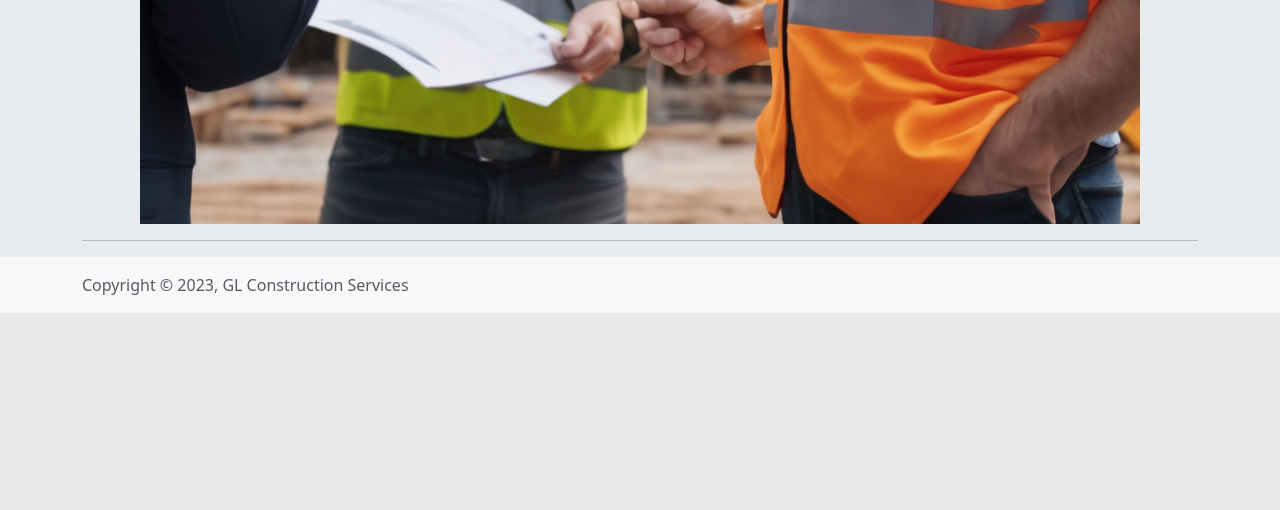
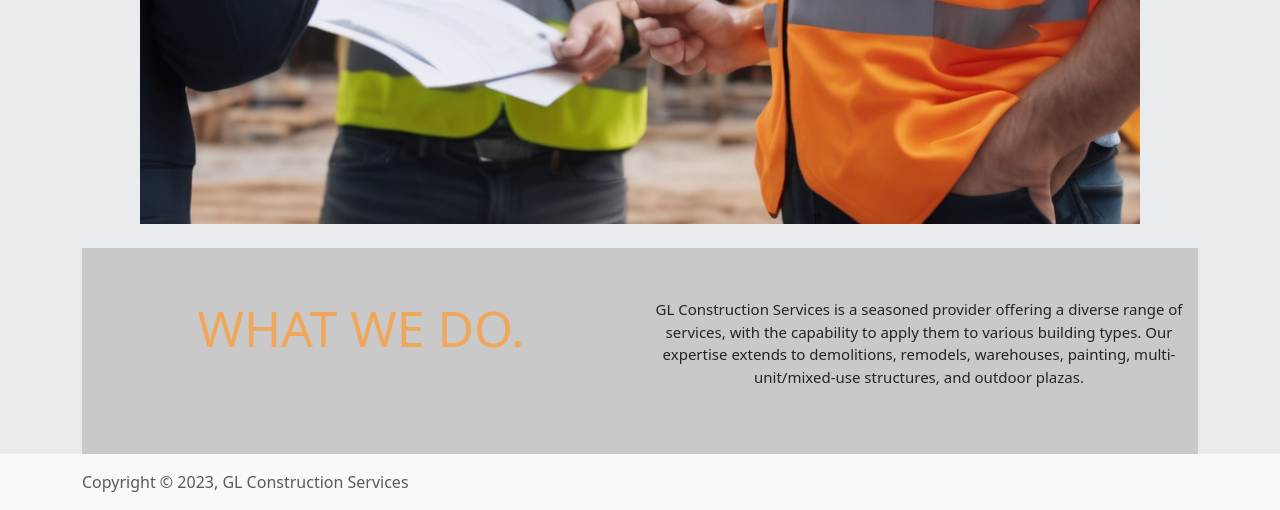
Before and after one commit to kamgreenwald/Gregs-Website, a Flask app: page / in a window 1280 px wide. Shown: the part 972-1482 px from the top of the page. Before the commit the page ends 1285 px from the top, so only its background shows below. Run offline with Flask 2, Linux system fonts and the light colour scheme.

Commit message:
DEC18 DONE FOR THE NIGHT

```diff
--- a/flaskapp/templates/base.html
+++ b/flaskapp/templates/base.html
@@ -11,7 +11,7 @@
         integrity="sha384-4bw+/aepP/YC94hEpVNVgiZdgIC5+VKNBQNGCHeKRQN+PtmoHDEXuppvnDJzQIu9" crossorigin="anonymous">
 </head>
 
-<body class="d-flex flex-column h-100" style="background-color: #e9ecef;">
+<body class="d-flex flex-column h-100" style="background-color: #e9ecef">
     <header>
         <nav class="navbar navbar-expand-md navbar-dark fixed-top bg-black" style="height: 80px;">
             <div class="container-fluid">
--- a/flaskapp/templates/index.html
+++ b/flaskapp/templates/index.html
@@ -1,6 +1,6 @@
 {% extends "base.html" %}
 
-{% block title %}Home{% endblock %}
+{% block title %}GL Construction Services{% endblock %}
 
 {% block content %}
 <h1 class="display-4 text-center">GL Construction Services</h1>
@@ -94,6 +94,15 @@ function prevSlide() {
     showSlide(currentSlide - 1);
 }
 </script>
-<hr>
+<br>
+<div style="width: 100%; text-align: center; background-color: #c9c9c9;">
+    <div style="width: 50%; float: left; color: #F0A75C; padding: 50px 0;">
+        <h3 style="font-size: 50px;">WHAT WE DO.</h3>
+    </div>
+    <div style="width: 50%; float: left; padding: 50px 0;">
+        <p style="font-size: 15px;">GL Construction Services is a seasoned provider offering a diverse range of services, with the capability to apply them to various building types. Our expertise extends to demolitions, remodels, warehouses, painting, multi-unit/mixed-use structures, and outdoor plazas.</p>
+    </div>
+    <div style="clear: both;"></div>
+</div>
 </body>
 {% endblock %}
```
